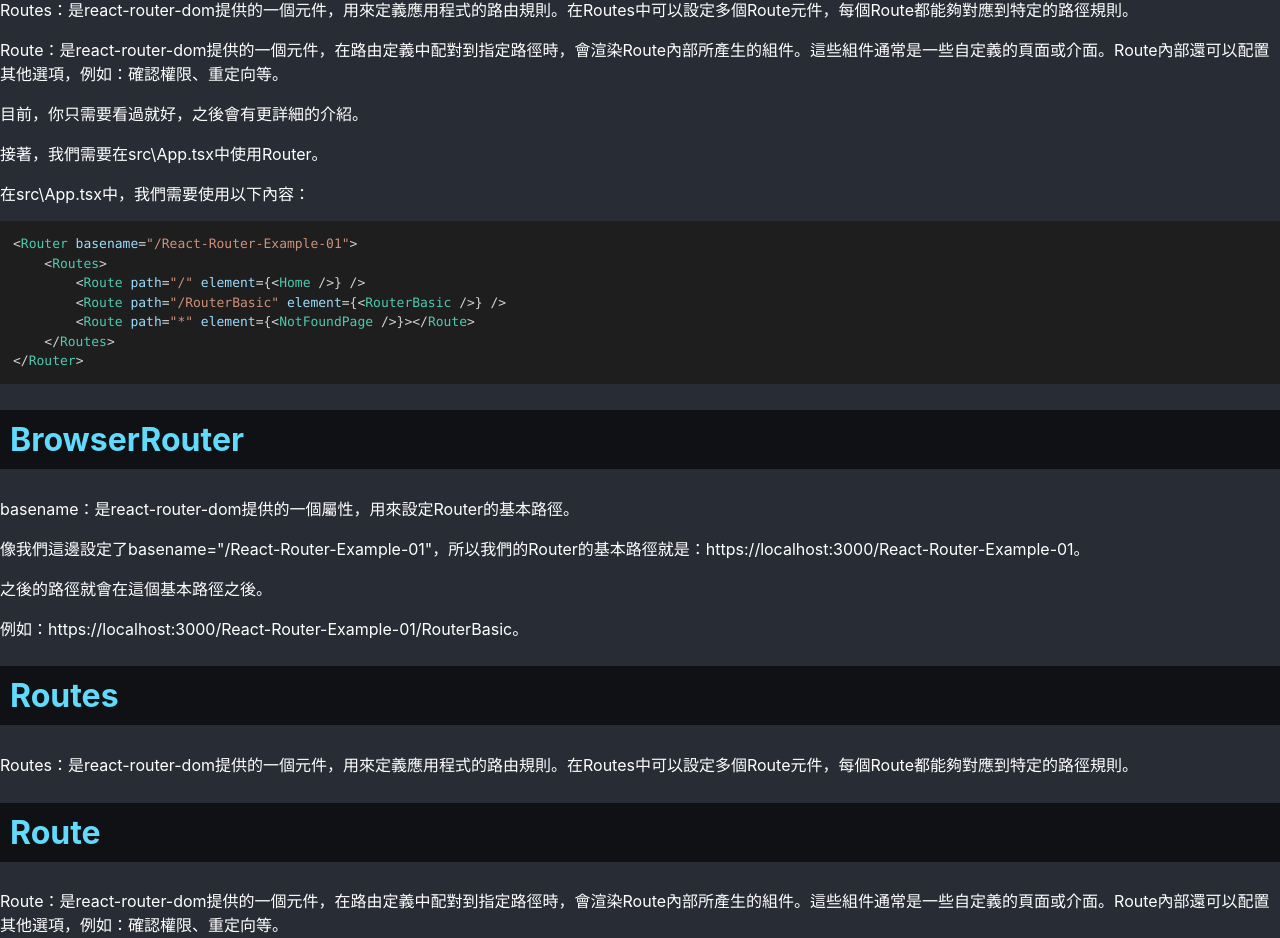
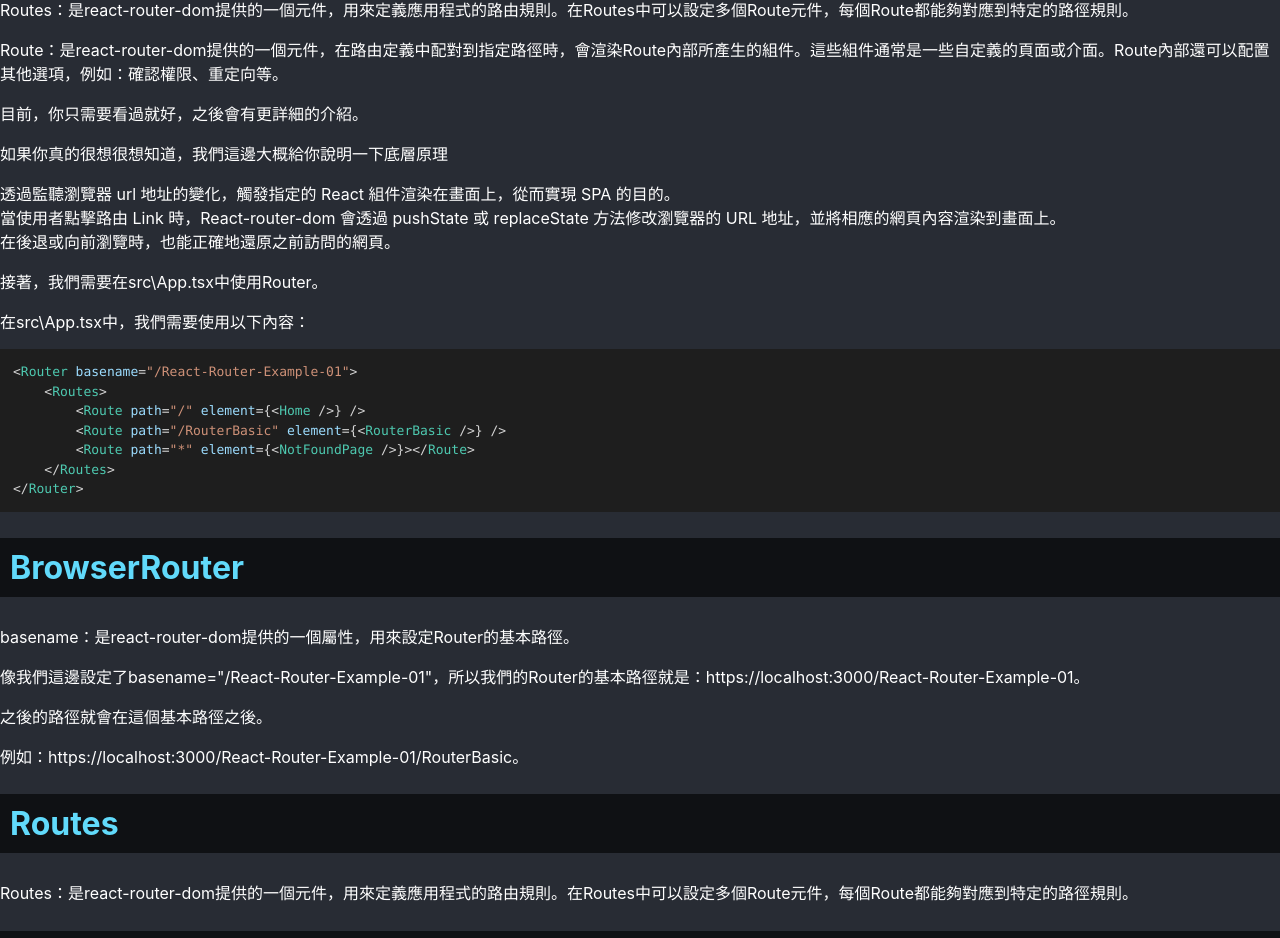
Before and after one commit to Bobo100/React-Router, a Next.js app: page /RouterBasic in a window 1280 px wide. Shown: the part 851-1789 px from the top of the page. Built offline with nearby package versions, Linux system fonts and the light colour scheme.

Commit message:
更新tsconfig

```diff
--- a/pages/RouterBasic.tsx
+++ b/pages/RouterBasic.tsx
@@ -41,6 +41,11 @@
                 <p>Route：是react-router-dom提供的一個元件，在路由定義中配對到指定路徑時，會渲染Route內部所產生的組件。這些組件通常是一些自定義的頁面或介面。Route內部還可以配置其他選項，例如：確認權限、重定向等。</p>
 
                 <p>目前，你只需要看過就好，之後會有更詳細的介紹。</p>
+
+                <p>如果你真的很想很想知道，我們這邊大概給你說明一下底層原理</p>
+                <p>透過監聽瀏覽器 url 地址的變化，觸發指定的 React 組件渲染在畫面上，從而實現 SPA 的目的。<br />
+                    當使用者點擊路由 Link 時，React-router-dom 會透過 pushState 或 replaceState 方法修改瀏覽器的 URL 地址，並將相應的網頁內容渲染到畫面上。<br />
+                    在後退或向前瀏覽時，也能正確地還原之前訪問的網頁。</p>
 
                 <p>接著，我們需要在src\App.tsx中使用Router。</p>
                 <p>在src\App.tsx中，我們需要使用以下內容：</p>
--- a/tsconfig.json
+++ b/tsconfig.json
@@ -7,7 +7,7 @@
     ],
     "allowJs": true,
     "skipLibCheck": true,
-    "strict": false,
+    "strict": true,
     "forceConsistentCasingInFileNames": true,
     "noEmit": true,
     "incremental": true,
```
